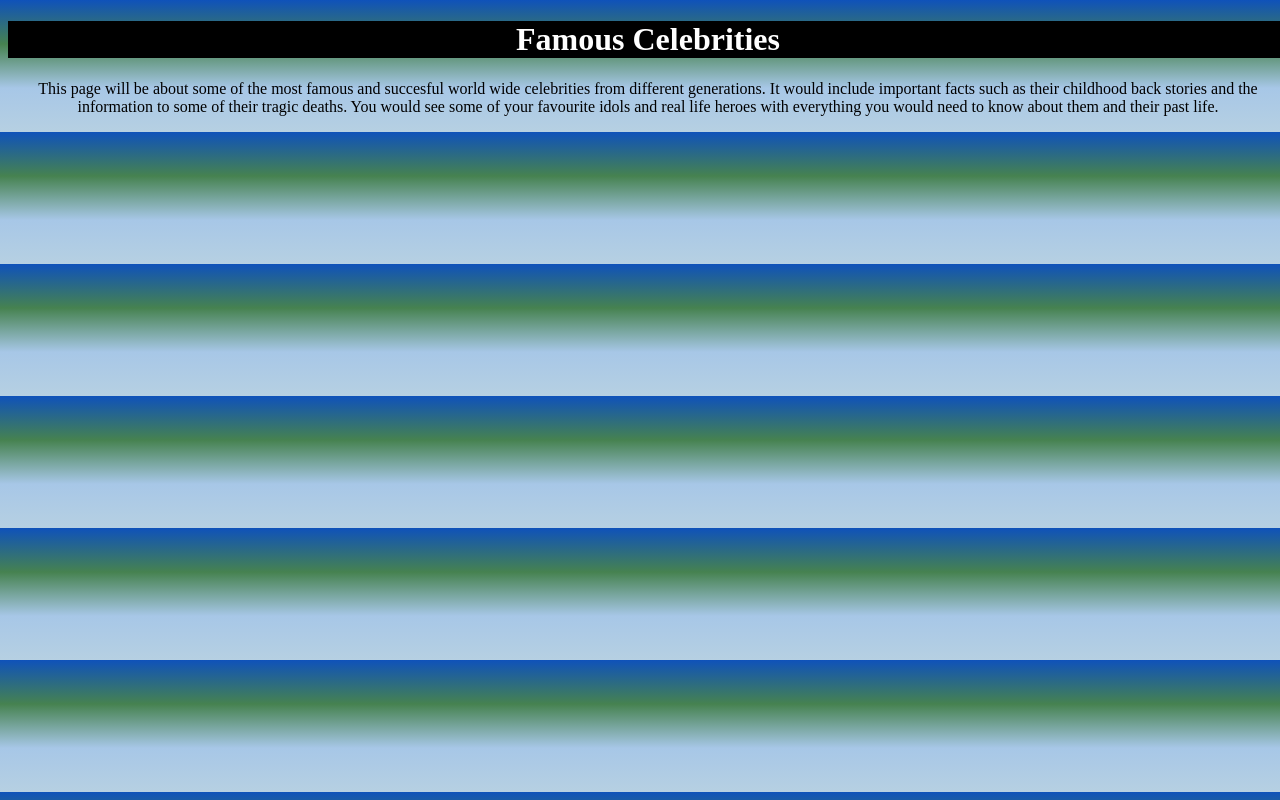
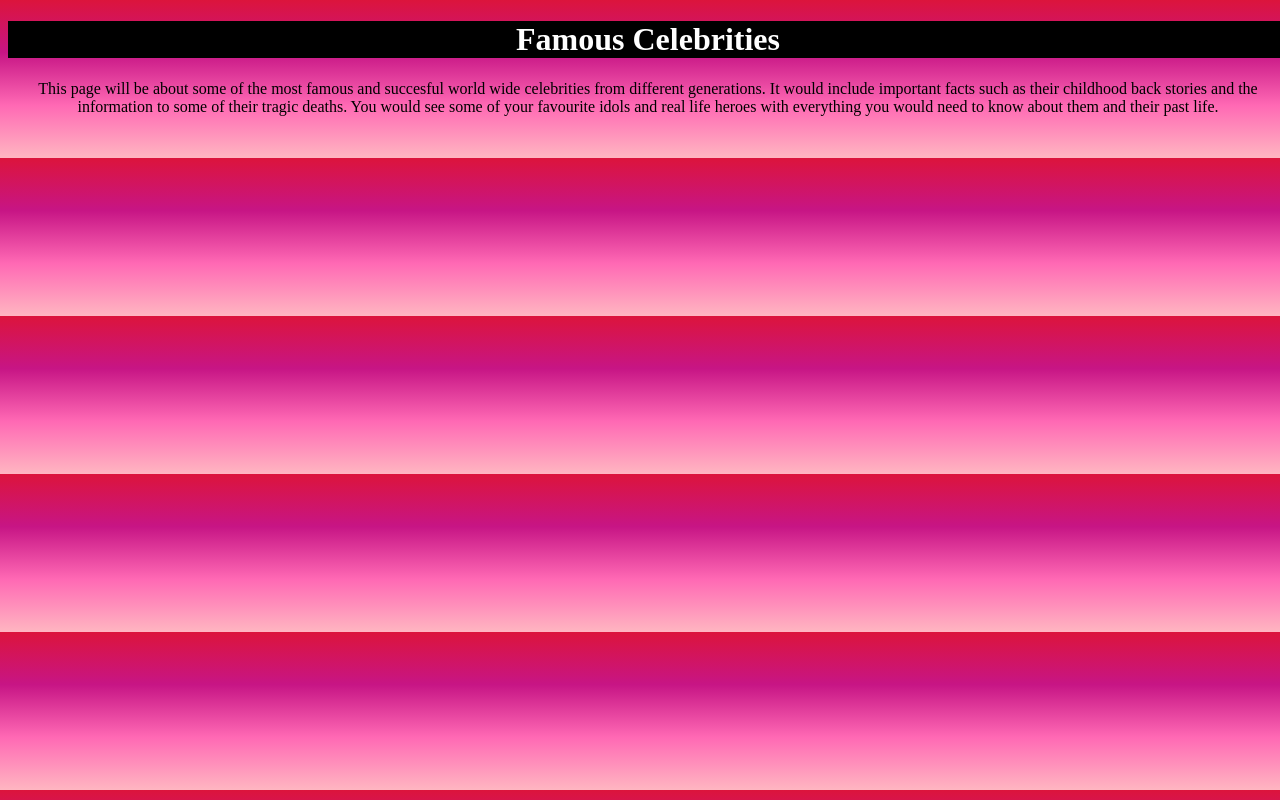
Before and after one commit to la10086/myWebsite, a plain HTML site: page index.html in a window 1280 px wide. Drawn offline with Linux system fonts and the light colour scheme.

Commit message:
Update index.html

```diff
--- a/index.html
+++ b/index.html
@@ -17,7 +17,7 @@ body{
 
 text-align: center;
 
-background-image: linear-gradient(rgb(15, 82, 186 ), rgb(70, 130, 80), rgb(167, 199, 231),rgb(182, 208, 226));
+background-image: linear-gradient(rgb(220, 20, 60 ), rgb(199, 21, 133), rgb(255, 105, 180),rgb(255, 182, 193));
 
 min-width: 100%;
 
@@ -35,6 +35,6 @@ min-height: 100%;
  <p>This page will be about some of the most  famous and succesful world wide celebrities from different generations. It would include important facts such as  their
   childhood back stories and the information to some of their tragic deaths. You would see some of your favourite idols and real life heroes with everything you would
   need to know about them and their past life.</p>
-
+<img src="">
 </body>
 </html>
```
